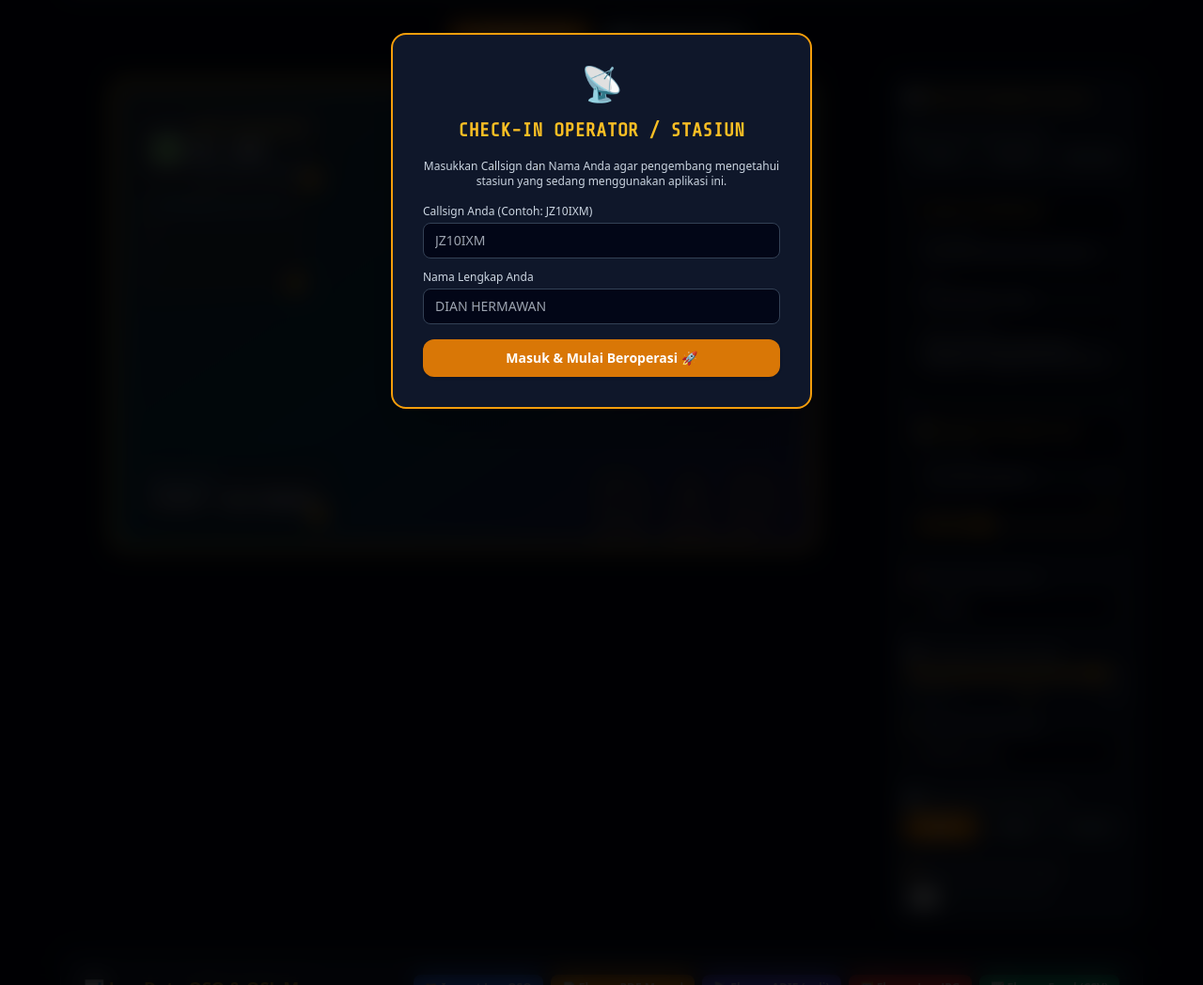
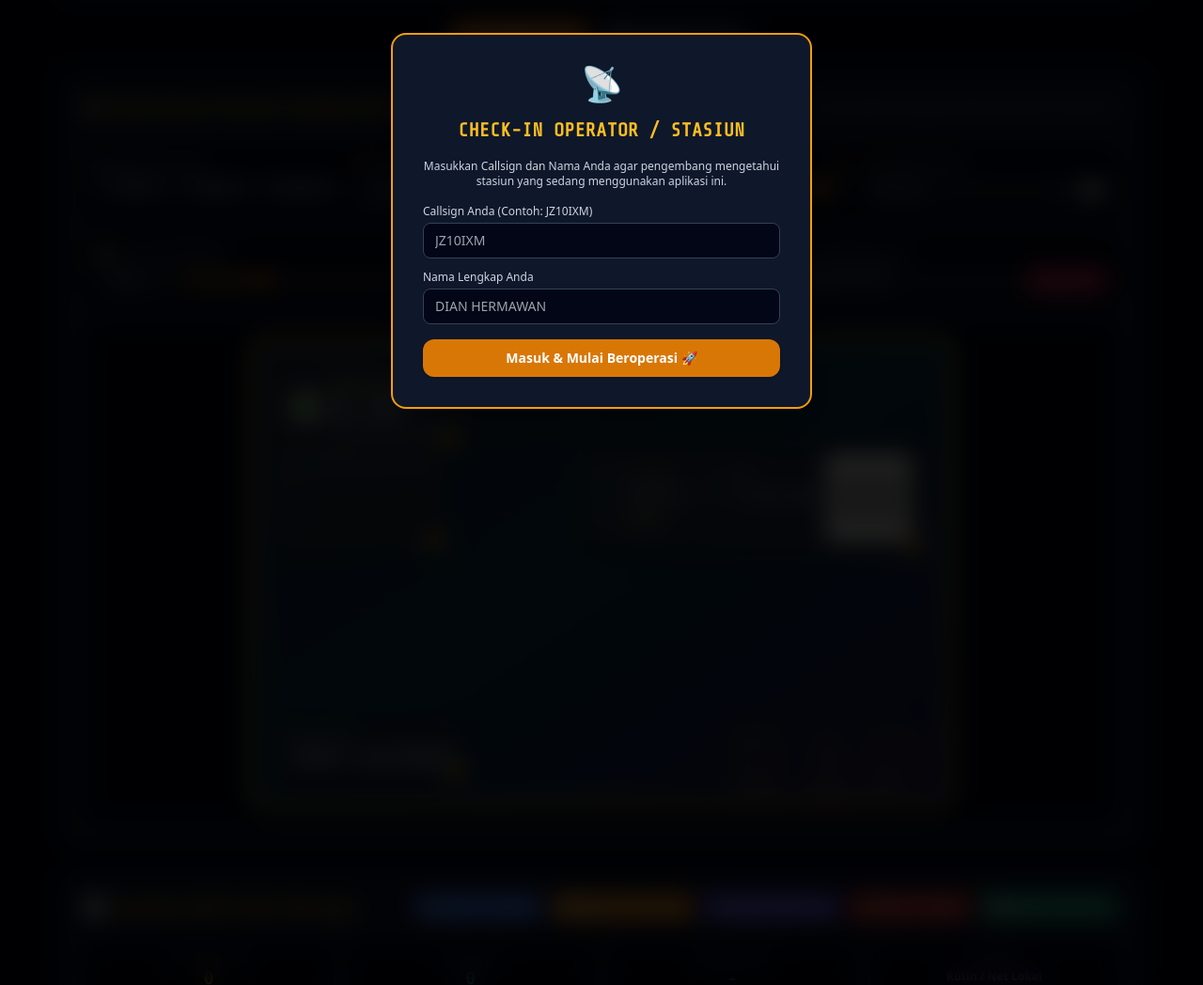
Before and after one commit to lordrayden19/rapi-qsl-suite, a Flask app: page / in a window 1280 px wide. Shown: the part 579-1627 px from the top of the page at 94% size. Run offline with Flask 3, Linux system fonts and the light colour scheme; data that the repository does not hold is empty; some libraries are stand-ins or nearby versions; grey boxes are pictures that could not be loaded.

Commit message:
Update index.html

```diff
--- a/templates/index.html
+++ b/templates/index.html
@@ -48,9 +48,7 @@
             0%, 100% { transform: scale(1); text-shadow: 0 0 10px rgba(245, 158, 11, 0.5); }
             50% { transform: scale(1.05); text-shadow: 0 0 20px rgba(245, 158, 11, 1), 0 0 30px rgba(239, 68, 68, 0.8); }
         }
-        .animate-warning {
-            animation: bounceGlow 1.5s infinite ease-in-out;
-        }
+        .animate-warning { animation: bounceGlow 1.5s infinite ease-in-out; }
         @media print {
             body * { visibility: hidden; }
             #printable-card, #printable-card * { visibility: visible; }
@@ -62,7 +60,7 @@
 </head>
 <body id="appBody" class="bg-slate-950 text-slate-100 min-h-screen flex flex-col items-center justify-start p-2 md:p-4 transition-colors duration-300">
 
-    <!-- Modal Check-In Operator / Pelacakan Pengguna untuk Pengembang -->
+    <!-- Modal Check-In Operator -->
     <div id="operatorModal" class="fixed inset-0 bg-black/85 backdrop-blur-md z-50 flex items-center justify-center p-4 hidden">
         <div class="bg-slate-900 border-2 border-amber-500 p-6 md:p-8 rounded-2xl shadow-2xl text-center max-w-md w-full space-y-4">
             <div class="text-4xl">📡</div>
@@ -279,11 +277,92 @@
                 </button>
             </div>
 
-            <!-- Layout Utama: Area Desain & Panel Kontrol Tampilan -->
-            <div class="grid grid-cols-1 lg:grid-cols-4 gap-4 md:gap-6 items-start">
-
-                <!-- Area Preview QSL Card (3 Kolom) -->
-                <div class="lg:col-span-3 flex justify-center overflow-x-auto py-2">
+            <!-- STUDIO DESAIN QSL CARD (KARTU DI TENGAH/UTAMA, DIAPIT/DIKELILINGI KONTROL TAMPILAN) -->
+            <div class="bg-slate-900 p-4 md:p-6 rounded-2xl shadow-xl border border-slate-800 space-y-4 no-print">
+                <div class="flex flex-wrap justify-between items-center border-b border-slate-800 pb-3">
+                    <h3 class="text-sm md:text-base font-bold text-amber-400 flex items-center gap-2">
+                        🎨 Studio Desain & Kontrol Tampilan QSL Card
+                    </h3>
+                    <span class="text-xs text-slate-400">Semua perubahan langsung terlihat pada kartu di bawah ini</span>
+                </div>
+
+                <!-- Baris Toolbar Kontrol Cepat di Sekitar Kartu -->
+                <div class="grid grid-cols-1 sm:grid-cols-2 md:grid-cols-4 gap-3 bg-slate-950 p-3 rounded-xl border border-slate-800 text-xs">
+                    <!-- Preset -->
+                    <div>
+                        <label class="block font-medium text-slate-300 mb-1">📐 Preset Tata Letak</label>
+                        <div class="grid grid-cols-3 gap-1">
+                            <button onclick="applyPreset('classic')" class="bg-slate-800 hover:bg-slate-700 text-slate-200 py-1 rounded transition">Klasik</button>
+                            <button onclick="applyPreset('modern')" class="bg-slate-800 hover:bg-slate-700 text-slate-200 py-1 rounded transition">Modern</button>
+                            <button onclick="applyPreset('minimal')" class="bg-slate-800 hover:bg-slate-700 text-slate-200 py-1 rounded transition">Minimalis</button>
+                        </div>
+                    </div>
+                    <!-- Pilih Kotak Target -->
+                    <div>
+                        <label class="block font-medium text-slate-300 mb-1">📌 Kotak Target Teks</label>
+                        <select id="targetBoxSelect" onchange="syncControllerValues()" class="w-full bg-slate-900 border border-slate-700 text-white rounded px-2 py-1.5">
+                            <option value="box-header">1. Header</option>
+                            <option value="box-station">2. Stasiun Tujuan</option>
+                            <option value="box-qso">3. Detail QSO</option>
+                            <option value="box-footer">4. Footer / Pembuat</option>
+                        </select>
+                    </div>
+                    <!-- Transparansi Kotak -->
+                    <div>
+                        <div class="flex justify-between font-medium text-slate-300 mb-1">
+                            <span>👻 Transparansi Kotak:</span>
+                            <span id="opacityValue" class="text-amber-400 font-mono">90%</span>
+                        </div>
+                        <input type="range" id="opacityRange" min="0.0" max="1.0" step="0.05" value="0.90" oninput="changeBoxOpacity(this.value)" class="w-full accent-amber-500 cursor-pointer py-1">
+                    </div>
+                    <!-- Efek Blur / Warna Huruf / Ukuran -->
+                    <div>
+                        <label class="block font-medium text-slate-300 mb-1">✨ Efek Blur & Teks</label>
+                        <div class="flex gap-1">
+                            <select id="boxBlurSelect" onchange="changeBoxBlur(this.value)" class="bg-slate-900 border border-slate-700 text-white rounded px-2 py-1 flex-1">
+                                <option value="blur(4px)">Blur Kaca</option>
+                                <option value="none">Solid</option>
+                            </select>
+                            <input type="color" id="textColorPicker" value="#ffffff" onchange="changeTextColor(this.value)" class="w-8 h-7 bg-slate-900 border border-slate-700 rounded cursor-pointer p-0.5" title="Warna Teks">
+                        </div>
+                    </div>
+                </div>
+
+                <!-- Sub-Toolbar Tambahan (Zoom Background & Ukuran Huruf) -->
+                <div class="grid grid-cols-1 sm:grid-cols-3 gap-3 bg-slate-950 p-3 rounded-xl border border-slate-800 text-xs items-center">
+                    <div>
+                        <div class="flex justify-between font-medium text-slate-300 mb-1">
+                            <span>🖼️ Zoom Latar Belakang:</span>
+                            <span id="bgZoomVal" class="text-amber-400 font-mono">100%</span>
+                        </div>
+                        <div class="flex gap-2 items-center">
+                            <select id="bgSizeMode" onchange="updateBackgroundStyle()" class="bg-slate-900 border border-slate-700 text-white rounded px-2 py-1">
+                                <option value="100% 100%">Stretch</option>
+                                <option value="contain">Contain</option>
+                                <option value="cover">Cover</option>
+                            </select>
+                            <input type="range" id="bgZoomRange" min="50" max="200" value="100" step="5" oninput="updateBackgroundStyle()" class="w-full accent-amber-500 cursor-pointer">
+                        </div>
+                    </div>
+                    <div>
+                        <label class="block font-medium text-slate-300 mb-1">🔤 Ukuran Huruf Kotak Aktif</label>
+                        <div class="grid grid-cols-3 gap-1">
+                            <button onclick="adjustFontSize(1)" class="bg-amber-600 hover:bg-amber-500 text-white font-bold py-1 rounded">A (+)</button>
+                            <button onclick="adjustFontSize(-1)" class="bg-slate-800 hover:bg-slate-700 text-white font-bold py-1 rounded">A (-)</button>
+                            <button onclick="resetFontSize()" class="bg-slate-800 hover:bg-slate-700 text-slate-300 py-1 rounded">Reset</button>
+                        </div>
+                    </div>
+                    <div>
+                        <label class="block font-medium text-slate-300 mb-1">✏️ Editor Belakang Kartu</label>
+                        <div class="flex gap-1">
+                            <input type="text" id="backRigInput" value="Dual Band VHF/UHF" oninput="updateBackCardContent()" placeholder="Rig" class="w-full bg-slate-900 border border-slate-700 text-white rounded px-2 py-1">
+                            <button onclick="resetLayoutSettings()" class="bg-rose-600/80 hover:bg-rose-500 text-white px-2.5 py-1 rounded whitespace-nowrap" title="Reset Posisi Kartu">Reset Posisi</button>
+                        </div>
+                    </div>
+                </div>
+
+                <!-- AREA PREVIEW UTAMA QSL CARD -->
+                <div class="flex justify-center overflow-x-auto py-4 bg-slate-950 p-4 rounded-2xl border-2 border-dashed border-slate-800">
                     <div id="printable-card" class="qsl-card bg-gradient-to-br from-slate-800 via-sky-950 to-indigo-950 border-4 border-amber-400 rounded-2xl p-3 md:p-4 shadow-2xl overflow-hidden" style="background-color: #1e293b; min-width: 320px;">
 
                         <div id="cardOverlay" class="absolute inset-0 bg-white/5 pointer-events-none -z-10"></div>
@@ -353,8 +432,8 @@
                                 <div class="bg-slate-900/80 p-3 rounded-xl border border-slate-700 space-y-1">
                                     <div class="text-amber-400 font-bold">📍 Rig & Antena Setup</div>
                                     <div id="displayBackRig">Rig: Dual Band VHF/UHF Transceiver</div>
-                                    <div id="displayBackAnt">Antenna: Ground Plane / Yagi Directional</div>
-                                    <div>Grid Locator: <span id="displayBackGrid">OI32KC</span></div>
+                                    <div id="displayBackAnt">Antenna: Ground Plane / Yagi</div>
+                                    <div>Grid Locator: OI32KC</div>
                                 </div>
                                 <div class="bg-slate-900/80 p-3 rounded-xl border border-slate-700 space-y-1">
                                     <div class="text-amber-400 font-bold">🤝 Catatan / Remarks</div>
@@ -368,118 +447,6 @@
 
                     </div>
                 </div>
-
-                <!-- Panel Kontrol Tampilan & Editor Belakang (1 Kolom) -->
-                <div class="bg-slate-900 p-4 rounded-2xl shadow-xl border border-slate-800 no-print space-y-3">
-                    <h3 class="text-xs md:text-sm font-bold text-amber-400 border-b border-slate-800 pb-2">🎛️ Kontrol Tampilan & Kartu</h3>
-
-                    <!-- Preset Tata Letak -->
-                    <div class="space-y-1">
-                        <label class="block text-xs font-medium text-slate-300">📐 Preset Tata Letak Cepat</label>
-                        <div class="grid grid-cols-3 gap-1">
-                            <button onclick="applyPreset('classic')" class="bg-slate-800 hover:bg-slate-700 text-slate-200 py-1 rounded text-[11px] transition">Klasik</button>
-                            <button onclick="applyPreset('modern')" class="bg-slate-800 hover:bg-slate-700 text-slate-200 py-1 rounded text-[11px] transition">Modern</button>
-                            <button onclick="applyPreset('minimal')" class="bg-slate-800 hover:bg-slate-700 text-slate-200 py-1 rounded text-[11px] transition">Minimalis</button>
-                        </div>
-                    </div>
-
-                    <hr class="border-slate-800">
-
-                    <!-- Custom Back Side Editor -->
-                    <div class="space-y-2 bg-slate-950 p-2.5 rounded-xl border border-slate-800">
-                        <label class="block text-xs font-bold text-amber-300">✏️ Editor Sisi Belakang</label>
-                        <div>
-                            <span class="text-[10px] text-slate-400 block">Rig Perangkat:</span>
-                            <input type="text" id="backRigInput" value="Dual Band VHF/UHF Transceiver" oninput="updateBackCardContent()" class="w-full bg-slate-900 border border-slate-700 text-white rounded px-2 py-1 text-xs">
-                        </div>
-                        <div>
-                            <span class="text-[10px] text-slate-400 block">Antena:</span>
-                            <input type="text" id="backAntInput" value="Ground Plane / Yagi" oninput="updateBackCardContent()" class="w-full bg-slate-900 border border-slate-700 text-white rounded px-2 py-1 text-xs">
-                        </div>
-                        <div>
-                            <span class="text-[10px] text-slate-400 block">Catatan / Remarks:</span>
-                            <textarea id="backRemarksInput" rows="2" oninput="updateBackCardContent()" class="w-full bg-slate-900 border border-slate-700 text-white rounded px-2 py-1 text-xs">Terima kasih atas QSO yang berkesan. Harap balas QSL card ini via biro atau eQSL.</textarea>
-                        </div>
-                    </div>
-
-                    <hr class="border-slate-800">
-
-                    <!-- Pengaturan Zoom & Latar Belakang -->
-                    <div class="space-y-2 bg-slate-950 p-2.5 rounded-xl border border-slate-800">
-                        <label class="block text-xs font-bold text-amber-300">🖼️ Pengaturan Gambar Latar</label>
-                        <div>
-                            <span class="text-[10px] text-slate-400 block mb-1">Mode Tampilan:</span>
-                            <select id="bgSizeMode" onchange="updateBackgroundStyle()" class="w-full bg-slate-900 border border-slate-700 text-white rounded px-2 py-1 text-xs">
-                                <option value="100% 100%">Pas Penuh (Stretch)</option>
-                                <option value="contain">Utuh Tanpa Terpotong</option>
-                                <option value="cover">Penuh / Zoom (Cover)</option>
-                            </select>
-                        </div>
-                        <div>
-                            <div class="flex justify-between text-[10px] text-slate-400 mb-1">
-                                <span>Skala Zoom Latar:</span>
-                                <span id="bgZoomVal" class="font-mono text-amber-400">100%</span>
-                            </div>
-                            <input type="range" id="bgZoomRange" min="50" max="200" value="100" step="5" oninput="updateBackgroundStyle()" class="w-full accent-amber-500 cursor-pointer">
-                        </div>
-                    </div>
-
-                    <hr class="border-slate-800">
-
-                    <div class="space-y-1">
-                        <label class="block text-xs font-medium text-slate-300">📌 Pilih Kotak Target Teks</label>
-                        <select id="targetBoxSelect" onchange="syncControllerValues()" class="w-full bg-slate-950 border border-slate-700 text-white rounded px-2 py-1.5 text-xs">
-                            <option value="box-header">1. Header</option>
-                            <option value="box-station">2. Stasiun Tujuan</option>
-                            <option value="box-qso">3. Detail QSO</option>
-                            <option value="box-footer">4. Footer / Pembuat</option>
-                        </select>
-                    </div>
-
-                    <hr class="border-slate-800">
-
-                    <!-- Pengaturan Transparansi -->
-                    <div>
-                        <label class="block text-xs font-medium text-slate-300 mb-1">👻 Transparansi Kotak Target</label>
-                        <input type="range" id="opacityRange" min="0.0" max="1.0" step="0.05" value="0.90" oninput="changeBoxOpacity(this.value)" class="w-full accent-amber-500 cursor-pointer">
-                        <div class="flex justify-between text-[10px] text-slate-400 mt-0.5">
-                            <span>Transparan</span>
-                            <span id="opacityValue" class="font-mono text-amber-400 font-bold">90%</span>
-                            <span>Pekat</span>
-                        </div>
-                    </div>
-
-                    <!-- Pengaturan Efek Blur -->
-                    <div class="space-y-1 pt-1">
-                        <label class="block text-xs font-medium text-slate-300">✨ Efek Blur Kotak Target</label>
-                        <select id="boxBlurSelect" onchange="changeBoxBlur(this.value)" class="w-full bg-slate-950 border border-slate-700 text-white rounded px-2 py-1.5 text-xs">
-                            <option value="blur(4px)">Aktif (Blur Kaca)</option>
-                            <option value="none">Non-Aktif (Solid)</option>
-                        </select>
-                    </div>
-
-                    <hr class="border-slate-800">
-
-                    <div class="space-y-1">
-                        <label class="block text-xs font-medium text-slate-300">🔤 Ukuran Huruf Kotak Target</label>
-                        <div class="grid grid-cols-3 gap-1 pt-1">
-                            <button onclick="adjustFontSize(1)" class="bg-amber-600 hover:bg-amber-500 text-white font-bold py-1.5 rounded text-xs transition">A (+)</button>
-                            <button onclick="adjustFontSize(-1)" class="bg-slate-800 hover:bg-slate-700 text-white font-bold py-1.5 rounded text-xs transition">A (-)</button>
-                            <button onclick="resetFontSize()" class="bg-slate-800 hover:bg-slate-700 text-slate-300 py-1.5 rounded text-xs transition">Reset</button>
-                        </div>
-                    </div>
-
-                    <hr class="border-slate-800">
-
-                    <div class="space-y-1">
-                        <label class="block text-xs font-medium text-slate-300">🎨 Warna Huruf Kotak Target</label>
-                        <div class="flex items-center gap-2">
-                            <input type="color" id="textColorPicker" value="#ffffff" onchange="changeTextColor(this.value)" class="w-10 h-8 bg-slate-950 border border-slate-700 rounded cursor-pointer p-0.5">
-                            <span class="text-[11px] text-slate-400">Pilih warna teks aktif</span>
-                        </div>
-                    </div>
-                </div>
-
             </div>
 
             <!-- Panel Log Data QSO & Ekspor -->
@@ -932,10 +899,7 @@
         // --- VOICE-TO-TEXT FEATURE ---
         function startVoiceInput(inputId) {
             const SpeechRecognition = window.SpeechRecognition || window.webkitSpeechRecognition;
-            if (!SpeechRecognition) {
-                alert("Browser Anda tidak mendukung fitur Voice-to-Text.");
-                return;
-            }
+            if (!SpeechRecognition) { alert("Browser Anda tidak mendukung Voice-to-Text."); return; }
             const recognition = new SpeechRecognition();
             recognition.lang = 'id-ID';
             recognition.onresult = (event) => {
@@ -985,11 +949,7 @@
         }
 
         function clearQueue() {
-            if (confirm("Kosongkan semua antrian?")) {
-                queueList = [];
-                localStorage.removeItem('rapiQueueList');
-                updateQueueTable();
-            }
+            if (confirm("Kosongkan semua antrian?")) { queueList = []; localStorage.removeItem('rapiQueueList'); updateQueueTable(); }
         }
 
         // --- BATCH PDF EXPORT ---
@@ -1007,7 +967,7 @@
             doc.text("TANGGAL", 16, y+5); doc.text("WAKTU", 48, y+5); doc.text("CALLSIGN", 75, y+5); doc.text("FREQ", 105, y+5); doc.text("NAMA", 130, y+5); doc.text("ALAMAT", 185, y+5); doc.text("RST", 250, y+5); doc.text("NCS", 270, y+5);
             y += 10;
             doc.setTextColor(220, 225, 235);
-            qsoLogs.forEach((log, idx) => {
+            qsoLogs.forEach((log) => {
                 if (y > 190) { doc.addPage(); doc.setFillColor(15, 23, 42); doc.rect(0, 0, 297, 210, 'F'); y = 20; }
                 doc.text(log.date, 16, y); doc.text(log.time, 48, y); doc.text(log.callsign, 75, y); doc.text(log.freq, 105, y); doc.text(log.name.substring(0,22), 130, y); doc.text(log.address.substring(0,25), 185, y); doc.text(log.rst, 250, y); doc.text(log.ncs, 270, y);
                 y += 7;
@@ -1108,9 +1068,8 @@
         }
 
         function updateBackCardContent() {
-            document.getElementById('displayBackRig').innerText = `Rig: ${document.getElementById('backRigInput').value}`;
-            document.getElementById('displayBackAnt').innerText = `Antenna: ${document.getElementById('backAntInput').value}`;
-            document.getElementById('displayBackRemarks').innerText = document.getElementById('backRemarksInput').value;
+            const rigVal = document.getElementById('backRigInput').value;
+            document.getElementById('displayBackRig').innerText = `Rig: ${rigVal}`;
             saveCurrentState();
         }
 
@@ -1319,7 +1278,7 @@
         document.querySelectorAll('.draggable-box').forEach(box => {
             let isDragging = false, startX, startY, initialX, initialY;
             box.addEventListener('pointerdown', (e) => {
-                if (['BUTTON', 'INPUT', 'IMG', 'A', 'TEXTAREA'].includes(e.target.tagName)) return;
+                if (['BUTTON', 'INPUT', 'IMG', 'A', 'TEXTAREA', 'SELECT'].includes(e.target.tagName)) return;
                 isDragging = true; startX = e.clientX; startY = e.clientY;
                 const rect = box.getBoundingClientRect(), parentRect = box.parentElement.getBoundingClientRect();
                 initialX = rect.left - parentRect.left; initialY = rect.top - parentRect.top;
```
